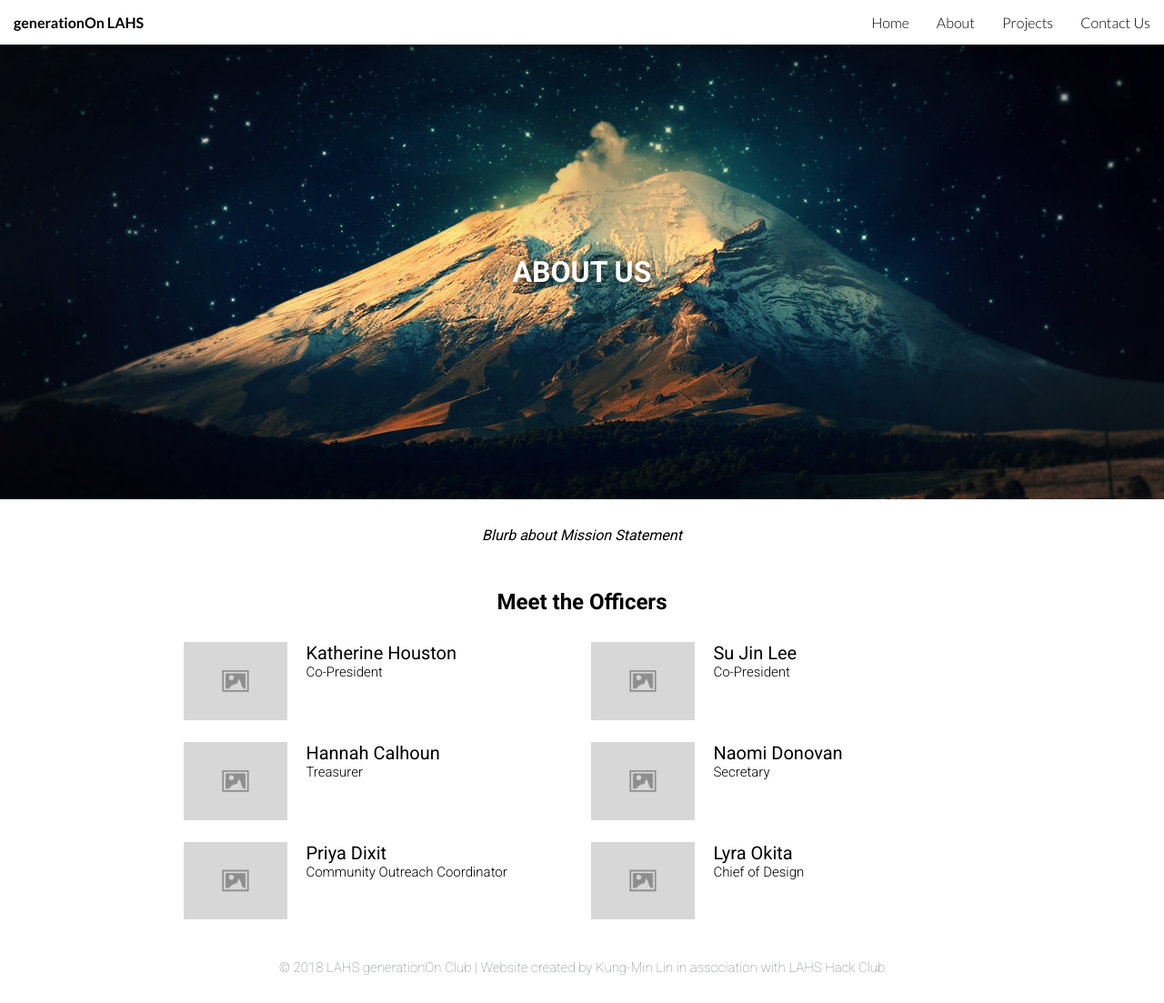
After one commit to kungminlin/generationOn-Website, a PHP site: page /pages/about in a window 1280 px wide. The commit adds this page. Shown: the whole page at 91% size. Run offline with PHP 8.4, Linux system fonts and the light colour scheme.

Commit message:
Add files via upload

```diff
--- a/assets/css/main.css
+++ b/assets/css/main.css
@@ -4,6 +4,19 @@ body, html, * {
 }
 ::selection {
 	text-shadow: 0 0 10px #ba68c8;
+}
+
+a {
+	text-decoration: none;
+	color: black;
+}
+
+p {
+	font-weight: 100;
+}
+
+h1 {
+	font-weight: 700;
 }
 
 body {
@@ -14,10 +27,13 @@ body {
 nav {
 	overflow-x: hidden;
 	position: relative;
+	box-shadow: 0 0 10px rgba(0, 0, 0, 0.6);
 }
 	span#logo {
 		float: left;
 		padding: 15px;
+		font-family: 'Lato', sans-serif;
+		font-weight: 700;
 	}
 	div.nav ul {
 		float: right;
@@ -30,7 +46,9 @@ nav {
 		text-decoration: none;
 		display: block;
 		padding: 15px;
-		transition: background-color 1s, color 1s;
+		font-family: 'Lato', sans-serif;
+		font-weight: 300;
+		transition: background-color 0.5s, color 0.5s;
 
 	}
 	div.nav li a:visited {
@@ -61,7 +79,13 @@ div.title {
 	vertical-align: middle;
 	line-height: 500px;
 	text-shadow: 0 0 10px rgba(0, 0, 0, 0.8);
+	box-sizing: border-box;
+	color: white;
 }
+	div.title h1 {
+		color: white;
+		text-transform: uppercase;
+	}
 	div.title h2 {
 		color: white;
 		text-transform: uppercase;
@@ -71,40 +95,116 @@ div.title {
 	}
 
 div.section {
-	width: 100vw;
+	min-width: 100vw;
 	background-color: white;
-	padding: 20px;
-	height: auto;
+	display: table-row;
 }
 	.section.light {
 		background-color: white;
 	}
 	.section.darken {
-		background-color: lightgray;
+		background-color: #f5f5f5;
 	}
 	.section.center {
+		display: table-cell;
 		text-align: center;
-		margin: 0 auto;
-		padding-left: 0;
-		padding-right: 0;
+		vertical-align: middle;
+		padding: 30px;
+		box-sizing: border-box;
 	}
+		.section.center h1 {
+			font-weight: 700;
+		}
 	.section h1 {
 		font-size: 24px;
 	}
 	.section .content {
 		float: left;
-		display: inline-block;
+		display: table-cell;
 		width: 50%;
-		height: auto;
+		height: 100%;
+		text-align: left;
+		padding: 20px;
+		box-sizing: border-box;
+		vertical-align: middle;
 	}
-	.section .image {
-		display: inline-block;
-		width: 50%;
-	}
-		.section .image img {
-			width: 50%;
+		.section .content .align-mid {
+			margin: 0 auto;
+			width: 70%;
+		}
+		.section .content img {
+			width: 70%;
 			margin: 0 auto;
 			display: block;
+		}
+
+	.section.bottom {
+		background-image: url("/assets/img/bg.png");
+		background-size: cover;
+		background-repeat: no-repeat;
+		background-position: center;
+		background-attachment: fixed;
+		width: 100vw;
+		height: 200px;
+		text-align: center;
+		margin: 0 auto;
+		padding: 30px;
+		padding-left: 0;
+		padding-right: 0;
+		display: table;
+		color: white;
+	}
+			.section.bottom .bottom-content {
+				display: table-cell;
+				vertical-align: middle;
+				color: white;
+			}
+			.bottom-content span a {
+				color: white;
+			}
+
+div.officers {
+	display: inline-block;
+	min-width: 70%;
+	width: 70%;
+	margin: 0 auto;
+	display: block;
+	box-sizing: border-box;
+}
+	.officers h1 {
+		text-align: center;
+		padding: 20px;
+		font-weight: 700;
+	}
+	.officers .profile {
+		width: 50%;
+		float: left;
+		display: inline-block;
+		box-sizing: border-box;
+	}
+	.profile .prof_pic {
+		width: 30%;
+		display: inline-block;
+		float: left;
+		padding: 10px;
+		box-sizing: border-box;
+	}
+		.profile .prof_pic img {
+			width: 100%;
+		}
+	.profile .prof_desc {
+		width: 70%;
+		float: left;
+		box-sizing: border-box;
+		padding: 10px;
+	}
+		.prof_desc h2 {
+			font-size: 20px;
+			font-weight: 400;
+		}
+		.prof_desc h3 {
+			font-size: 15px;
+			font-weight: 300;
 		}
 
 span.btn {
--- /dev/null
+++ b/assets/templates/footer.php
@@ -0,0 +1,3 @@
+<footer>
+	<p>&copy; 2018 <a href="https://generationon.lahs.club">LAHS generationOn Club</a> | Website created by Kung-Min Lin in association with <a href="https://lahs.club">LAHS Hack Club</a></p>
+</footer>
--- /dev/null
+++ b/assets/templates/head.php
@@ -0,0 +1,12 @@
+<title>generationOn LAHS</title>
+<meta charset="utf-8">
+<meta name="viewport" content="width=device-width, initial-scale=1">
+
+<meta property="og:title" content="generationOn LAHS">
+<meta property="og:type" content="website">
+<meta property="og:url" content="https://generationon.lahs.club">
+<!-- <meta property="og:image" content="./assets/images/main-image.jpg"> -->
+<meta property="og:description" content="there's some description.">
+
+<link rel="stylesheet" href="https://fonts.googleapis.com/css?family=Open+Sans|Roboto:100,300,400,500,700,900|Lato:100,300,400,700,900">
+<link rel="stylesheet" type="text/css" href="/assets/css/main.css">
--- /dev/null
+++ b/assets/templates/nav.php
@@ -0,0 +1,12 @@
+<nav>
+	<div class="nav">
+		<span id="logo">generationOn LAHS</span>
+		<ul>
+			<li>
+				<a href="/">Home</a></li><li>
+			<a href="/pages/about">About</a></li><li>
+			<a href="/pages/projects">Projects</a></li><li>
+			<a href="/pages/contact">Contact Us</a></li>
+		</ul>
+	</div>
+</nav>
--- /dev/null
+++ b/pages/about/index.php
@@ -0,0 +1,65 @@
+<!DOCTYPE html>
+<html>
+<head>
+	<?php include('../../assets/templates/head.php') ?>
+</head>
+	<?php include('../../assets/templates/nav.php') ?>
+<body>
+	<div class="title">
+		<h1>About Us</h1>
+	</div>
+
+	<div class="section center">
+		<i>Blurb about Mission Statement</i>
+	</div>
+
+	<div class="section">
+		<div class="officers">
+			<h1>Meet the Officers</h1>
+			<div class="profile">
+				<div class="prof_pic"><img src="../../assets/img/img.png"></div>
+				<div class="prof_desc">
+					<h2>Katherine Houston</h2>
+					<h3>Co-President</h3>
+				</div>
+			</div>
+			<div class="profile">
+				<div class="prof_pic"><img src="/assets/img/img.png"></div>
+				<div class="prof_desc">
+					<h2>Su Jin Lee</h2>
+					<h3>Co-President</h3>
+				</div>
+			</div>
+			<div class="profile">
+				<div class="prof_pic"><img src="/assets/img/img.png"></div>
+				<div class="prof_desc">
+					<h2>Hannah Calhoun</h2>
+					<h3>Treasurer</h3>
+				</div>
+			</div>
+			<div class="profile">
+				<div class="prof_pic"><img src="/assets/img/img.png"></div>
+				<div class="prof_desc">
+					<h2>Naomi Donovan</h2>
+					<h3>Secretary</h3>
+				</div>
+			</div>
+			<div class="profile">
+				<div class="prof_pic"><img src="/assets/img/img.png"></div>
+				<div class="prof_desc">
+					<h2>Priya Dixit</h2>
+					<h3>Community Outreach Coordinator</h3>
+				</div>
+			</div>
+			<div class="profile">
+				<div class="prof_pic"><img src="/assets/img/img.png"></div>
+				<div class="prof_desc">
+					<h2>Lyra Okita</h2>
+					<h3>Chief of Design</h3>
+				</div>
+			</div>
+		</div>
+	</div>
+	<?php include('../../assets/templates/footer.php') ?>
+</body>
+</html>
```
Also changed, not shown: index.php (+21 -37 lines), pages/contact/index.php (added, +27 -0 lines), pages/projects/index.php (added, +46 -0 lines).
